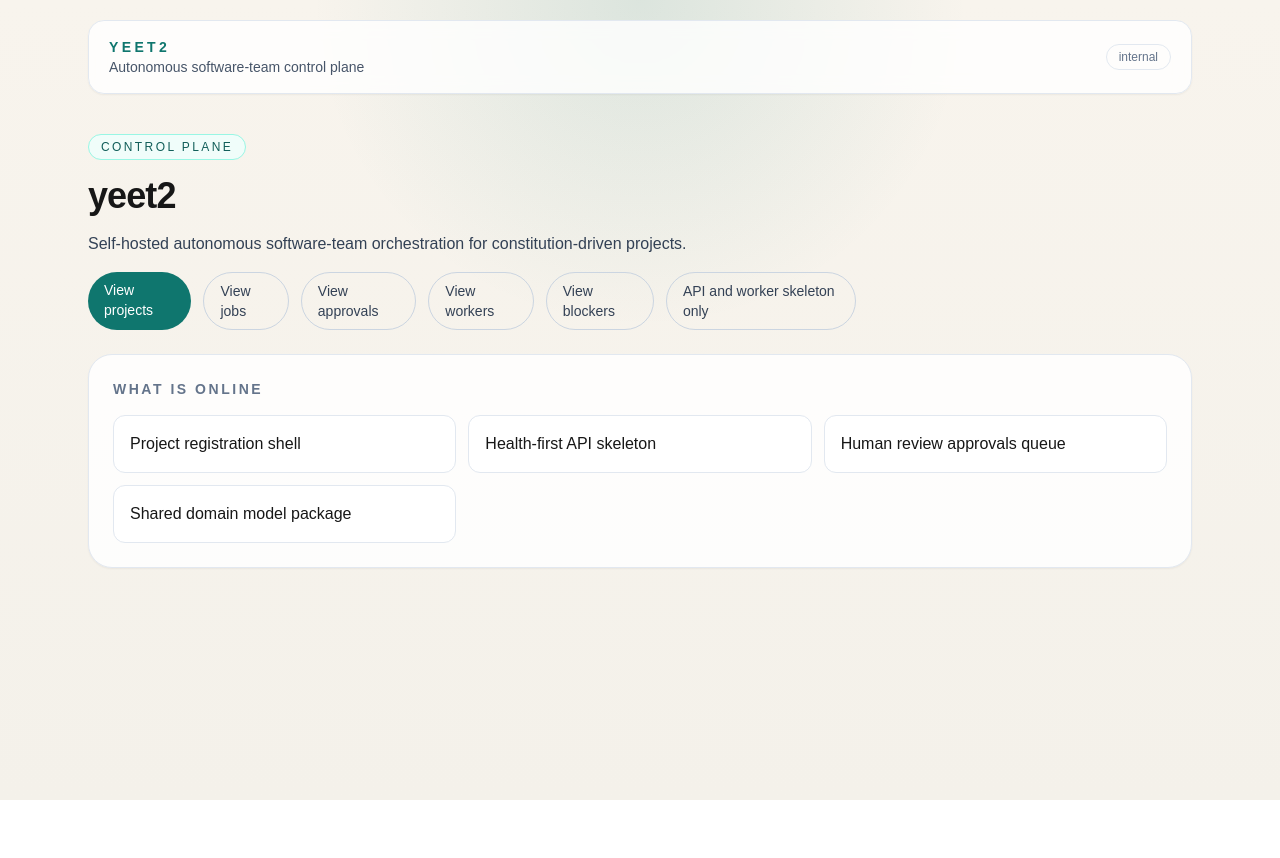
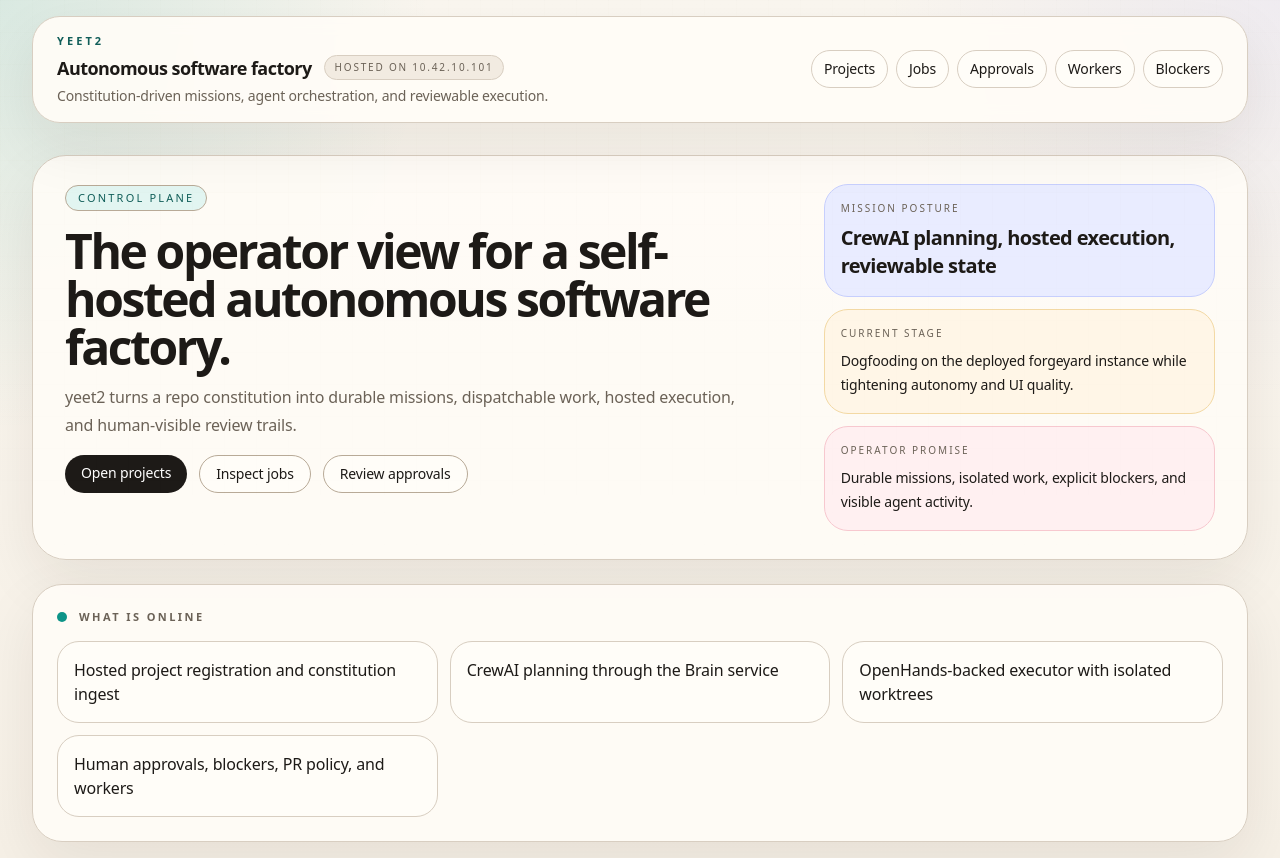
Before and after one commit to wan0net/yeet2, a Next.js app in the folder apps/control/: page / in a window 1280 px wide. Before the commit the page ends 800 px from the top, so only its background shows below. Built offline with nearby package versions, Linux system fonts and the light colour scheme.

Commit message:
Refresh control UI shell

```diff
--- a/apps/control/src/app/globals.css
+++ b/apps/control/src/app/globals.css
@@ -4,12 +4,48 @@
 
 :root {
   color-scheme: light;
-  --background: #f4f1ea;
-  --foreground: #171717;
-  --surface: #ffffff;
-  --muted: #6b7280;
-  --border: #ded7cc;
-  --accent: #0f766e;
+  --background: #f6f0e6;
+  --background-elevated: rgba(255, 252, 247, 0.92);
+  --foreground: #1d1a17;
+  --surface: #fffdf8;
+  --surface-muted: #f2ebe1;
+  --muted: #6b6257;
+  --border: #d8cec1;
+  --border-strong: #b8aa97;
+  --accent: #0d9488;
+  --accent-strong: #115e59;
+  --accent-soft: #e2f5f1;
+  --signal-indigo: #e9ecff;
+  --signal-indigo-border: #c7cffd;
+  --signal-rose: #fff0f1;
+  --signal-rose-border: #f7c8cf;
+  --signal-amber: #fff6e7;
+  --signal-amber-border: #f3d9a4;
+  --shadow-soft: 0 22px 60px rgba(39, 29, 13, 0.08);
+  --font-sans: var(--font-geist-sans), "Geist", "Inter", sans-serif;
+  --font-mono: var(--font-geist-mono), "Geist Mono", ui-monospace, monospace;
+}
+
+[data-theme="dark"] {
+  color-scheme: dark;
+  --background: #191612;
+  --background-elevated: rgba(28, 24, 20, 0.92);
+  --foreground: #f7f0e5;
+  --surface: #211c17;
+  --surface-muted: #2a241d;
+  --muted: #c0b2a0;
+  --border: #40372b;
+  --border-strong: #5f5141;
+  --accent: #3dd6c6;
+  --accent-strong: #86efe4;
+  --accent-soft: rgba(27, 79, 73, 0.45);
+  --signal-indigo: #262246;
+  --signal-indigo-border: #47419d;
+  --signal-rose: #3e1d24;
+  --signal-rose-border: #8d4b59;
+  --signal-amber: #352b18;
+  --signal-amber-border: #8d6e2c;
+  --shadow-soft: 0 24px 70px rgba(0, 0, 0, 0.34);
 }
 
 html,
@@ -20,13 +56,45 @@
 body {
   margin: 0;
   background:
-    radial-gradient(circle at top, rgba(15, 118, 110, 0.12), transparent 32%),
-    linear-gradient(180deg, #f8f4ed 0%, #f4f1ea 100%);
+    radial-gradient(circle at top left, rgba(13, 148, 136, 0.14), transparent 28%),
+    radial-gradient(circle at top right, rgba(99, 102, 241, 0.08), transparent 26%),
+    linear-gradient(180deg, #fbf7f0 0%, var(--background) 100%);
   color: var(--foreground);
-  font-family: Arial, Helvetica, sans-serif;
+  font-family: var(--font-sans);
+  letter-spacing: -0.01em;
 }
 
 a {
   color: inherit;
   text-decoration: none;
 }
+
+* {
+  box-sizing: border-box;
+}
+
+::selection {
+  background: rgba(13, 148, 136, 0.18);
+}
+
+.yeet-shell-grid::before {
+  content: "";
+  position: fixed;
+  inset: 0;
+  pointer-events: none;
+  background-image:
+    linear-gradient(rgba(92, 76, 55, 0.05) 1px, transparent 1px),
+    linear-gradient(90deg, rgba(92, 76, 55, 0.05) 1px, transparent 1px);
+  background-size: 32px 32px;
+  mask-image: linear-gradient(180deg, rgba(0, 0, 0, 0.18), transparent 78%);
+}
+
+.yeet-shell-panel {
+  background: var(--background-elevated);
+  border: 1px solid var(--border);
+  box-shadow: var(--shadow-soft);
+}
+
+.yeet-mono {
+  font-family: var(--font-mono);
+}
--- a/apps/control/src/app/layout.tsx
+++ b/apps/control/src/app/layout.tsx
@@ -14,11 +14,11 @@
   children: ReactNode;
 }>) {
   return (
-    <html lang="en">
-      <body>
-        <div className="mx-auto min-h-screen max-w-6xl px-6 py-5">
+    <html data-theme="light" lang="en">
+      <body className="yeet-shell-grid">
+        <div className="mx-auto min-h-screen max-w-7xl px-4 py-4 sm:px-6 lg:px-8">
           <TopBar />
-          {children}
+          <div className="mt-5">{children}</div>
         </div>
       </body>
     </html>
--- a/apps/control/src/app/page.tsx
+++ b/apps/control/src/app/page.tsx
@@ -4,39 +4,54 @@
 
 export default function HomePage() {
   return (
-    <main className="mt-10 space-y-6">
-      <section className="max-w-3xl space-y-4">
-        <StatusBadge>control plane</StatusBadge>
-        <h1 className="text-4xl font-semibold tracking-tight">yeet2</h1>
-        <p className="max-w-2xl text-base text-slate-700">
-          Self-hosted autonomous software-team orchestration for constitution-driven projects.
-        </p>
-        <div className="flex gap-3">
-          <Link className="rounded-full bg-teal-700 px-4 py-2 text-sm font-medium text-white" href="/projects">
-            View projects
-          </Link>
-          <Link className="rounded-full border border-slate-300 px-4 py-2 text-sm font-medium text-slate-700 transition hover:bg-slate-50" href={"/jobs" as Route}>
-            View jobs
-          </Link>
-          <Link className="rounded-full border border-slate-300 px-4 py-2 text-sm font-medium text-slate-700 transition hover:bg-slate-50" href={"/approvals" as Route}>
-            View approvals
-          </Link>
-          <Link className="rounded-full border border-slate-300 px-4 py-2 text-sm font-medium text-slate-700 transition hover:bg-slate-50" href={"/workers" as Route}>
-            View workers
-          </Link>
-          <Link className="rounded-full border border-slate-300 px-4 py-2 text-sm font-medium text-slate-700 transition hover:bg-slate-50" href={"/blockers" as Route}>
-            View blockers
-          </Link>
-          <span className="rounded-full border border-slate-300 px-4 py-2 text-sm text-slate-700">API and worker skeleton only</span>
+    <main className="mt-8 space-y-6">
+      <section className="yeet-shell-panel overflow-hidden rounded-[34px] px-6 py-7 sm:px-8">
+        <div className="grid gap-8 lg:grid-cols-[1.3fr_0.7fr]">
+          <div className="space-y-4">
+            <StatusBadge>control plane</StatusBadge>
+            <div className="space-y-3">
+              <h1 className="max-w-3xl text-4xl font-semibold tracking-[-0.05em] text-[var(--foreground)] sm:text-5xl">
+                The operator view for a self-hosted autonomous software factory.
+              </h1>
+              <p className="max-w-2xl text-base leading-7 text-[var(--muted)]">
+                yeet2 turns a repo constitution into durable missions, dispatchable work, hosted execution, and human-visible review trails.
+              </p>
+            </div>
+            <div className="flex flex-wrap gap-3">
+              <Link className="rounded-full bg-[var(--foreground)] px-4 py-2 text-sm font-medium text-white transition hover:opacity-90" href="/projects">
+                Open projects
+              </Link>
+              <Link className="rounded-full border border-[var(--border-strong)] bg-[var(--surface)] px-4 py-2 text-sm font-medium text-[var(--foreground)] transition hover:bg-[var(--surface-muted)]" href={"/jobs" as Route}>
+                Inspect jobs
+              </Link>
+              <Link className="rounded-full border border-[var(--border-strong)] bg-[var(--surface)] px-4 py-2 text-sm font-medium text-[var(--foreground)] transition hover:bg-[var(--surface-muted)]" href={"/approvals" as Route}>
+                Review approvals
+              </Link>
+            </div>
+          </div>
+          <div className="grid gap-3 sm:grid-cols-3 lg:grid-cols-1">
+            <div className="rounded-[24px] border border-[var(--signal-indigo-border)] bg-[var(--signal-indigo)] px-4 py-4">
+              <div className="yeet-mono text-[10px] uppercase tracking-[0.2em] text-[var(--muted)]">Mission posture</div>
+              <div className="mt-2 text-xl font-semibold tracking-[-0.03em] text-[var(--foreground)]">CrewAI planning, hosted execution, reviewable state</div>
+            </div>
+            <div className="rounded-[24px] border border-[var(--signal-amber-border)] bg-[var(--signal-amber)] px-4 py-4">
+              <div className="yeet-mono text-[10px] uppercase tracking-[0.2em] text-[var(--muted)]">Current stage</div>
+              <div className="mt-2 text-sm leading-6 text-[var(--foreground)]">Dogfooding on the deployed forgeyard instance while tightening autonomy and UI quality.</div>
+            </div>
+            <div className="rounded-[24px] border border-[var(--signal-rose-border)] bg-[var(--signal-rose)] px-4 py-4">
+              <div className="yeet-mono text-[10px] uppercase tracking-[0.2em] text-[var(--muted)]">Operator promise</div>
+              <div className="mt-2 text-sm leading-6 text-[var(--foreground)]">Durable missions, isolated work, explicit blockers, and visible agent activity.</div>
+            </div>
+          </div>
         </div>
       </section>
 
       <SectionCard title="What is online">
         <ul className="grid gap-3 sm:grid-cols-3">
-          <li className="rounded-xl border border-slate-200 bg-white p-4">Project registration shell</li>
-          <li className="rounded-xl border border-slate-200 bg-white p-4">Health-first API skeleton</li>
-          <li className="rounded-xl border border-slate-200 bg-white p-4">Human review approvals queue</li>
-          <li className="rounded-xl border border-slate-200 bg-white p-4">Shared domain model package</li>
+          <li className="rounded-[22px] border border-[var(--border)] bg-[var(--surface)] p-4">Hosted project registration and constitution ingest</li>
+          <li className="rounded-[22px] border border-[var(--border)] bg-[var(--surface)] p-4">CrewAI planning through the Brain service</li>
+          <li className="rounded-[22px] border border-[var(--border)] bg-[var(--surface)] p-4">OpenHands-backed executor with isolated worktrees</li>
+          <li className="rounded-[22px] border border-[var(--border)] bg-[var(--surface)] p-4">Human approvals, blockers, PR policy, and workers</li>
         </ul>
       </SectionCard>
     </main>
--- a/apps/control/src/app/projects/projects-client.tsx
+++ b/apps/control/src/app/projects/projects-client.tsx
@@ -418,12 +418,12 @@
 
   return (
     <div className="space-y-6">
-      <SectionCard title="Register local repository">
+      <SectionCard title="Register repository">
         <form className="grid gap-4 lg:grid-cols-2" onSubmit={handleSubmit}>
           <label className="grid gap-2">
-            <span className="text-sm font-medium text-slate-700">Project name</span>
+            <span className="yeet-mono text-[11px] font-medium uppercase tracking-[0.18em] text-[var(--muted)]">Project name</span>
             <input
-              className="rounded-2xl border border-slate-300 bg-white px-4 py-3 text-sm outline-none transition focus:border-teal-500 focus:ring-2 focus:ring-teal-200"
+              className="rounded-[22px] border border-[var(--border)] bg-[var(--surface)] px-4 py-3 text-sm text-[var(--foreground)] outline-none transition placeholder:text-[var(--muted)] focus:border-[var(--border-strong)]"
               name="name"
               onChange={(event) => setForm((current) => ({ ...current, name: event.target.value }))}
               placeholder="forgeyard"
@@ -432,9 +432,9 @@
           </label>
 
           <label className="grid gap-2">
-            <span className="text-sm font-medium text-slate-700">Repository URL</span>
+            <span className="yeet-mono text-[11px] font-medium uppercase tracking-[0.18em] text-[var(--muted)]">Repository URL</span>
             <input
-              className="rounded-2xl border border-slate-300 bg-white px-4 py-3 text-sm outline-none transition focus:border-teal-500 focus:ring-2 focus:ring-teal-200"
+              className="rounded-[22px] border border-[var(--border)] bg-[var(--surface)] px-4 py-3 text-sm text-[var(--foreground)] outline-none transition placeholder:text-[var(--muted)] focus:border-[var(--border-strong)]"
               name="repo_url"
               onChange={(event) => setForm((current) => ({ ...current, repo_url: event.target.value }))}
               placeholder="https://github.com/example/forgeyard.git"
@@ -443,9 +443,9 @@
           </label>
 
           <label className="grid gap-2">
-            <span className="text-sm font-medium text-slate-700">Default branch</span>
+            <span className="yeet-mono text-[11px] font-medium uppercase tracking-[0.18em] text-[var(--muted)]">Default branch</span>
             <input
-              className="rounded-2xl border border-slate-300 bg-white px-4 py-3 text-sm outline-none transition focus:border-teal-500 focus:ring-2 focus:ring-teal-200"
+              className="rounded-[22px] border border-[var(--border)] bg-[var(--surface)] px-4 py-3 text-sm text-[var(--foreground)] outline-none transition placeholder:text-[var(--muted)] focus:border-[var(--border-strong)]"
               name="default_branch"
               onChange={(event) => setForm((current) => ({ ...current, default_branch: event.target.value }))}
               placeholder="main"
@@ -454,28 +454,28 @@
           </label>
 
           <label className="grid gap-2">
-            <span className="text-sm font-medium text-slate-700">Local path</span>
+            <span className="yeet-mono text-[11px] font-medium uppercase tracking-[0.18em] text-[var(--muted)]">Local path</span>
             <input
-              className="rounded-2xl border border-slate-300 bg-white px-4 py-3 text-sm outline-none transition focus:border-teal-500 focus:ring-2 focus:ring-teal-200"
+              className="rounded-[22px] border border-[var(--border)] bg-[var(--surface)] px-4 py-3 text-sm text-[var(--foreground)] outline-none transition placeholder:text-[var(--muted)] focus:border-[var(--border-strong)]"
               name="local_path"
               onChange={(event) => setForm((current) => ({ ...current, local_path: event.target.value }))}
               placeholder="/Users/icd/Workspace/forgeyard (optional)"
               value={form.local_path}
             />
-            <span className="text-xs leading-5 text-slate-500">
+            <span className="text-xs leading-5 text-[var(--muted)]">
               Leave this blank to let yeet2 clone the repository into its managed projects directory, or set it to attach an existing local checkout.
             </span>
           </label>
 
           <div className="lg:col-span-2 flex flex-wrap items-center gap-3">
             <button
-              className="rounded-full bg-teal-700 px-5 py-2.5 text-sm font-medium text-white transition hover:bg-teal-800 disabled:cursor-not-allowed disabled:opacity-60"
+              className="rounded-full bg-[var(--foreground)] px-5 py-2.5 text-sm font-medium text-white transition hover:opacity-90 disabled:cursor-not-allowed disabled:opacity-60"
               disabled={isSubmitting}
               type="submit"
             >
               {isSubmitting ? "Registering..." : "Register project"}
             </button>
-            <span className="text-sm text-slate-500">
+            <span className="text-sm text-[var(--muted)]">
               Register a repo by attaching an existing checkout or by letting yeet2 clone it before indexing the constitution.
             </span>
           </div>
@@ -505,7 +505,7 @@
             </button>
           </div>
         ) : projects.length === 0 ? (
-          <div className="rounded-2xl border border-dashed border-slate-300 bg-slate-50 px-4 py-8 text-sm text-slate-500">
+          <div className="rounded-[24px] border border-dashed border-[var(--border-strong)] bg-[var(--surface-muted)] px-4 py-8 text-sm text-[var(--muted)]">
             No projects are attached yet. Register a repository above to attach an existing checkout or let yeet2 clone it into the managed projects directory.
           </div>
         ) : (
@@ -523,12 +523,12 @@
               const blockers = sortBlockers(project.blockers);
 
               return (
-                <article key={project.id} className="rounded-3xl border border-slate-200 bg-white p-5 shadow-sm">
+                <article key={project.id} className="rounded-[30px] border border-[var(--border)] bg-[var(--surface)] p-5 shadow-sm">
                   <div className="flex flex-col gap-4 lg:flex-row lg:items-start lg:justify-between">
                     <div className="space-y-2">
                       <div className="flex flex-wrap items-center gap-3">
-                        <h2 className="text-xl font-semibold tracking-tight text-slate-900">
-                          <Link className="transition hover:text-teal-700" href={`/projects/${project.id}` as Route}>
+                        <h2 className="text-xl font-semibold tracking-[-0.03em] text-[var(--foreground)]">
+                          <Link className="transition hover:text-[var(--accent-strong)]" href={`/projects/${project.id}` as Route}>
                             {project.name}
                           </Link>
                         </h2>
@@ -536,59 +536,59 @@
                           {statusLabel(project.constitutionStatus)}
                         </span>
                       </div>
-                      <div className="space-y-1 text-sm text-slate-600">
+                      <div className="space-y-1 text-sm text-[var(--muted)]">
                         <div className="break-all">
-                          <span className="font-medium text-slate-800">Repo:</span> {project.repoUrl || "—"}
+                          <span className="font-medium text-[var(--foreground)]">Repo:</span> {project.repoUrl || "—"}
                         </div>
                         <div className="break-all">
-                          <span className="font-medium text-slate-800">Local path:</span> {project.localPath || "—"}
+                          <span className="font-medium text-[var(--foreground)]">Local path:</span> {project.localPath || "—"}
                         </div>
                         <div>
-                          <span className="font-medium text-slate-800">Constitution:</span> {fileSummary}
+                          <span className="font-medium text-[var(--foreground)]">Constitution:</span> {fileSummary}
                         </div>
                       </div>
                     </div>
 
                     <div className="grid gap-2 sm:grid-cols-3 lg:min-w-[240px]">
-                      <div className="rounded-2xl border border-slate-200 bg-slate-50 px-3 py-2">
-                        <div className="text-[10px] uppercase tracking-[0.2em] text-slate-500">Missions</div>
-                        <div className="text-lg font-semibold text-slate-900">{counts[0]}</div>
+                      <div className="rounded-[22px] border border-[var(--border)] bg-[var(--surface-muted)] px-3 py-2">
+                        <div className="yeet-mono text-[10px] uppercase tracking-[0.2em] text-[var(--muted)]">Missions</div>
+                        <div className="text-lg font-semibold text-[var(--foreground)]">{counts[0]}</div>
                       </div>
-                      <div className="rounded-2xl border border-slate-200 bg-slate-50 px-3 py-2">
-                        <div className="text-[10px] uppercase tracking-[0.2em] text-slate-500">Tasks</div>
-                        <div className="text-lg font-semibold text-slate-900">{counts[1]}</div>
+                      <div className="rounded-[22px] border border-[var(--signal-indigo-border)] bg-[var(--signal-indigo)] px-3 py-2">
+                        <div className="yeet-mono text-[10px] uppercase tracking-[0.2em] text-[var(--muted)]">Tasks</div>
+                        <div className="text-lg font-semibold text-[var(--foreground)]">{counts[1]}</div>
                       </div>
-                      <div className="rounded-2xl border border-slate-200 bg-slate-50 px-3 py-2">
-                        <div className="text-[10px] uppercase tracking-[0.2em] text-slate-500">Blockers</div>
-                        <div className="text-lg font-semibold text-slate-900">{counts[2]}</div>
+                      <div className="rounded-[22px] border border-[var(--signal-rose-border)] bg-[var(--signal-rose)] px-3 py-2">
+                        <div className="yeet-mono text-[10px] uppercase tracking-[0.2em] text-[var(--muted)]">Blockers</div>
+                        <div className="text-lg font-semibold text-[var(--foreground)]">{counts[2]}</div>
                       </div>
                     </div>
                   </div>
 
                   <div className="mt-4 flex flex-wrap items-center gap-3">
                     <button
-                      className="rounded-full bg-slate-900 px-4 py-2 text-sm font-medium text-white transition hover:bg-slate-800 disabled:cursor-not-allowed disabled:opacity-60"
+                      className="rounded-full bg-[var(--foreground)] px-4 py-2 text-sm font-medium text-white transition hover:opacity-90 disabled:cursor-not-allowed disabled:opacity-60"
                       disabled={planningProjectId === project.id}
                       onClick={() => void handlePlanProject(project.id)}
                       type="button"
                     >
                       {planningProjectId === project.id ? "Planning..." : "Plan project"}
                     </button>
-                    <span className="text-sm text-slate-500">
+                    <span className="text-sm text-[var(--muted)]">
                       Trigger the planner to turn this constitution into an initial mission and task set.
                     </span>
                   </div>
 
                   <div className="mt-3 flex flex-wrap items-center gap-3">
                     <button
-                      className="rounded-full border border-teal-300 bg-teal-50 px-4 py-2 text-sm font-medium text-teal-900 transition hover:bg-teal-100 disabled:cursor-not-allowed disabled:opacity-60"
+                      className="rounded-full border border-[var(--border-strong)] bg-[var(--accent-soft)] px-4 py-2 text-sm font-medium text-[var(--accent-strong)] transition hover:opacity-90 disabled:cursor-not-allowed disabled:opacity-60"
                       disabled={advancingProjectId === project.id}
                       onClick={() => void handleAdvanceProject(project.id)}
                       type="button"
                     >
                       {advancingProjectId === project.id ? "Advancing..." : "Advance project"}
                     </button>
-                    <span className="text-sm text-slate-500">
+                    <span className="text-sm text-[var(--muted)]">
                       Ask yeet2 to advance this project and dispatch the next eligible stage automatically.
                     </span>
                   </div>
--- a/packages/ui/src/index.tsx
+++ b/packages/ui/src/index.tsx
@@ -1,20 +1,46 @@
+import Link from "next/link";
+import type { Route } from "next";
 import type { PropsWithChildren } from "react";
 
 export function TopBar() {
   return (
-    <header className="flex items-center justify-between rounded-2xl border border-slate-200 bg-white/80 px-5 py-4 shadow-sm backdrop-blur">
-      <div>
-        <div className="text-sm font-semibold uppercase tracking-[0.24em] text-teal-700">yeet2</div>
-        <div className="text-sm text-slate-600">Autonomous software-team control plane</div>
+    <header className="yeet-shell-panel rounded-[28px] px-5 py-4 backdrop-blur sm:px-6">
+      <div className="flex flex-col gap-4 lg:flex-row lg:items-center lg:justify-between">
+        <div className="min-w-0">
+          <div className="yeet-mono text-[11px] font-semibold uppercase tracking-[0.28em] text-[var(--accent-strong)]">yeet2</div>
+          <div className="mt-1 flex flex-wrap items-center gap-3">
+            <div className="text-lg font-semibold tracking-[-0.03em] text-[var(--foreground)]">Autonomous software factory</div>
+            <div className="rounded-full border border-[var(--border)] bg-[var(--surface-muted)] px-2.5 py-1 text-[10px] uppercase tracking-[0.18em] text-[var(--muted)]">
+              hosted on 10.42.10.101
+            </div>
+          </div>
+          <div className="mt-1 text-sm text-[var(--muted)]">Constitution-driven missions, agent orchestration, and reviewable execution.</div>
+        </div>
+        <nav className="flex flex-wrap gap-2 text-sm">
+          {([
+            ["/projects", "Projects"],
+            ["/jobs", "Jobs"],
+            ["/approvals", "Approvals"],
+            ["/workers", "Workers"],
+            ["/blockers", "Blockers"]
+          ] as ReadonlyArray<readonly [Route, string]>).map(([href, label]) => (
+            <Link
+              key={href}
+              className="rounded-full border border-[var(--border)] bg-[var(--surface)] px-3 py-2 text-[var(--foreground)] transition hover:border-[var(--border-strong)] hover:bg-[var(--surface-muted)]"
+              href={href}
+            >
+              {label}
+            </Link>
+          ))}
+        </nav>
       </div>
-      <div className="rounded-full border border-slate-200 px-3 py-1 text-xs text-slate-500">internal</div>
     </header>
   );
 }
 
 export function StatusBadge({ children }: PropsWithChildren) {
   return (
-    <span className="inline-flex rounded-full border border-teal-200 bg-teal-50 px-3 py-1 text-xs font-medium uppercase tracking-[0.2em] text-teal-800">
+    <span className="yeet-mono inline-flex rounded-full border border-[var(--border-strong)] bg-[var(--accent-soft)] px-3 py-1 text-[11px] font-medium uppercase tracking-[0.2em] text-[var(--accent-strong)]">
       {children}
     </span>
   );
@@ -25,8 +51,11 @@
   children
 }: PropsWithChildren<{ title: string }>) {
   return (
-    <section className="rounded-3xl border border-slate-200 bg-white/85 p-6 shadow-sm">
-      <div className="mb-4 text-sm font-semibold uppercase tracking-[0.18em] text-slate-500">{title}</div>
+    <section className="yeet-shell-panel rounded-[30px] p-6">
+      <div className="mb-4 flex items-center gap-3">
+        <div className="h-2.5 w-2.5 rounded-full bg-[var(--accent)]" />
+        <div className="yeet-mono text-[11px] font-semibold uppercase tracking-[0.22em] text-[var(--muted)]">{title}</div>
+      </div>
       {children}
     </section>
   );
```
Also changed, not shown: apps/control/src/app/projects/[id]/page.tsx (+35 -23 lines).
